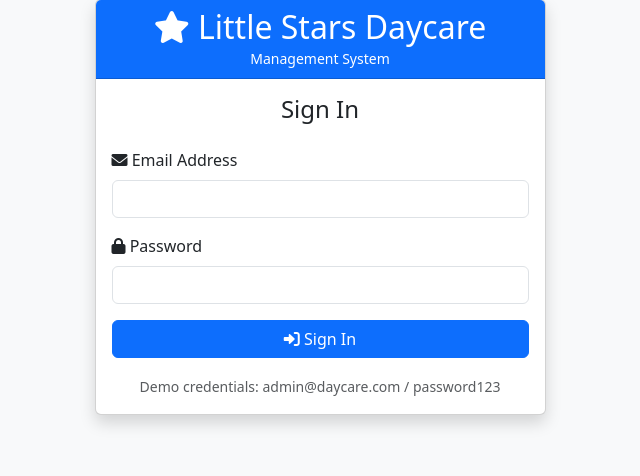
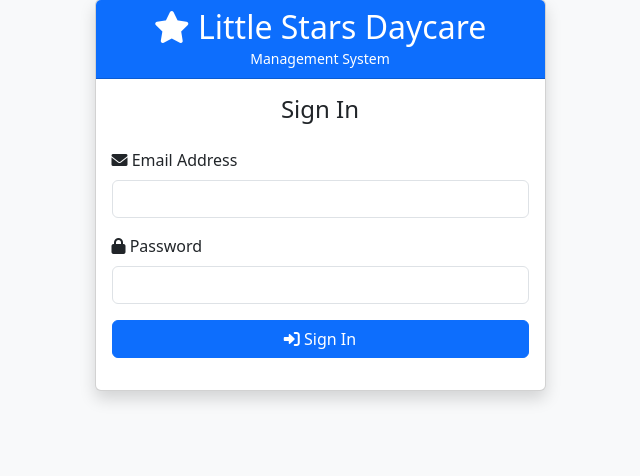
Before and after one commit to PhortKid/daycare_management, a PHP site: page /daycare/login.php in a window 1280 px wide. Shown: the part 49-525 px from the top of the page, without its empty margins (320-960 px from the left). Run offline with PHP 8.4, Linux system fonts and the light colour scheme.

Commit message:
Update login.php

```diff
--- a/login.php
+++ b/login.php
@@ -42,9 +42,9 @@
                             </button>
                         </form>
                         <div class="text-center mt-3">
-                            <small class="text-muted">
+                          <!--  <small class="text-muted ">
                                 Demo credentials: admin@daycare.com / password123
-                            </small>
+                            </small>-->
                         </div>
                     </div>
                 </div>
```
